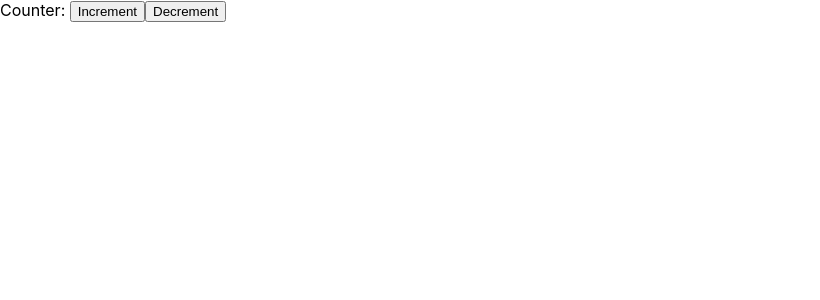
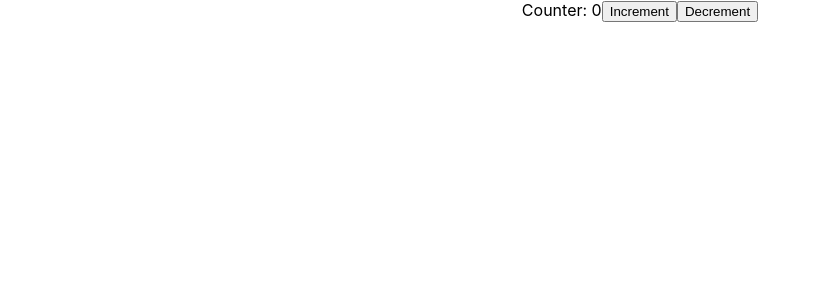
Before and after one commit to ben-hidalgo/scorpicode, a React (Create React App) app in the folder frontend/: page / in a window 1280 px wide. Shown: the top 300 px of the page, without its empty margins (0-820 px from the left). Built offline with nearby package versions, Linux system fonts and the light colour scheme.

Commit message:
removed jsconfig, wired increment and decrement

```diff
--- a/frontend/src/App.js
+++ b/frontend/src/App.js
@@ -1,42 +1,22 @@
-// import React from 'react';
 import React, { Component } from 'react';
 import './App.css';
 import { observer }  from 'mobx-react';
 
-
-// function App() {
-//   return (
-//     <div className="App">
-//       <header className="App-header">
-
-//         <p>
-//           Edit <code>src/App.js</code> and save to reload.
-//         </p>
-//       </header>
-//     </div>
-//   );
-// }
-
-// export default App;
-
 class App extends Component {
 
-  onIncrement = () => {
-    this.counter++;
-  }
-  onDecrement = () => {
-    this.counter--;
-  }
   render() {
-    console.log(this.props.stores)
-    console.log(this.props.stores.commonStore)
-    console.log(this.props.stores.commonStore.counter)
+    const {
+      counter,
+      onIncrement,
+      onDecrement,
+    } = this.props.stores.commonStore
+
     return (
-      <div>
-        <span>Counter: {this.props.counter}</span>
+      <div className="App">
+        <span>Counter: {counter}</span>
 
-        <button onClick={this.onIncrement} type="button">Increment</button>
-        <button onClick={this.onDecrement} type="button">Decrement</button>
+        <button onClick={onIncrement} type="button">Increment</button>
+        <button onClick={onDecrement} type="button">Decrement</button>
       </div>
     );
   }
--- a/frontend/src/index.js
+++ b/frontend/src/index.js
@@ -4,9 +4,7 @@ import './index.css';
 import App from './App';
 import * as serviceWorker from './serviceWorker';
 import commonStore from './stores/commonStore';
-// import { Provider } from 'mobx-react';
 
-// TODO: setup mobx stores
 const stores = {
   commonStore,
 }
--- a/frontend/src/stores/commonStore.js
+++ b/frontend/src/stores/commonStore.js
@@ -1,6 +1,3 @@
-// import { observable, action, reaction } from 'mobx';
-// import { observable } from 'mobx';
-// import agent from '../agent';
 import { extendObservable } from 'mobx';
 
 class CommonStore {
@@ -11,6 +8,14 @@ class CommonStore {
     })
   }
 
+  onIncrement = () => {
+    this.counter++;
+  }
+  onDecrement = () => {
+    this.counter--;
+  }
+
+
 }
 
 export default new CommonStore();
```
Also changed, not shown: frontend/jsconfig.json (deleted, +0 -8 lines).
